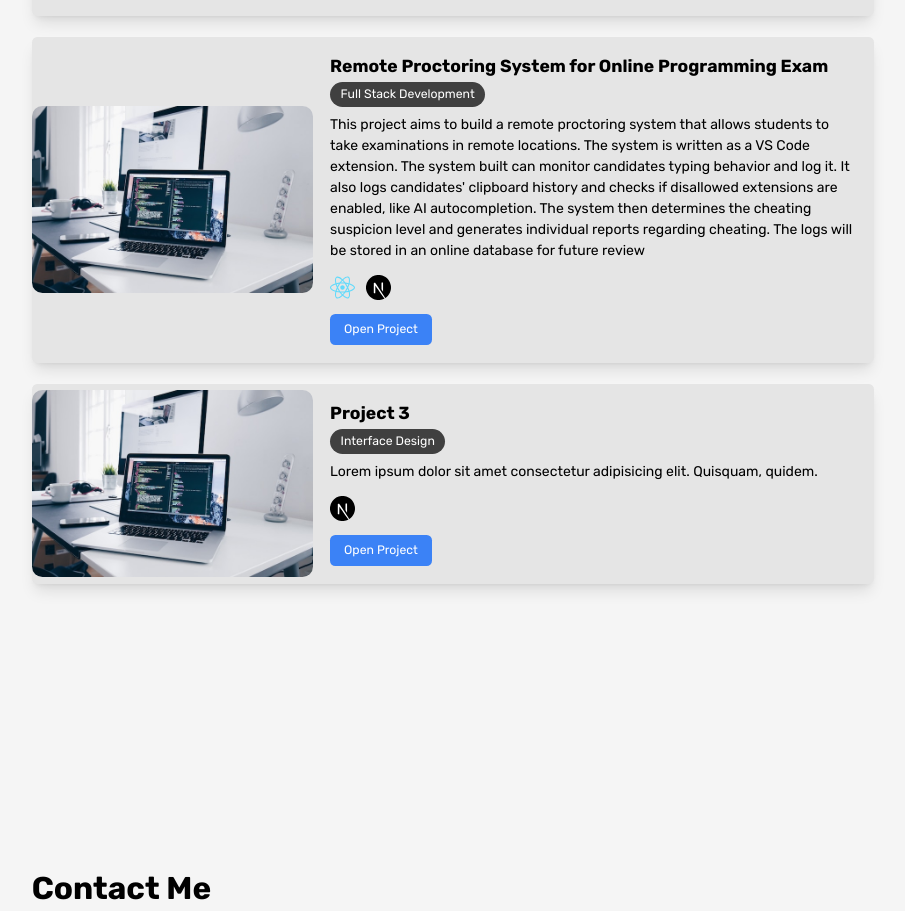
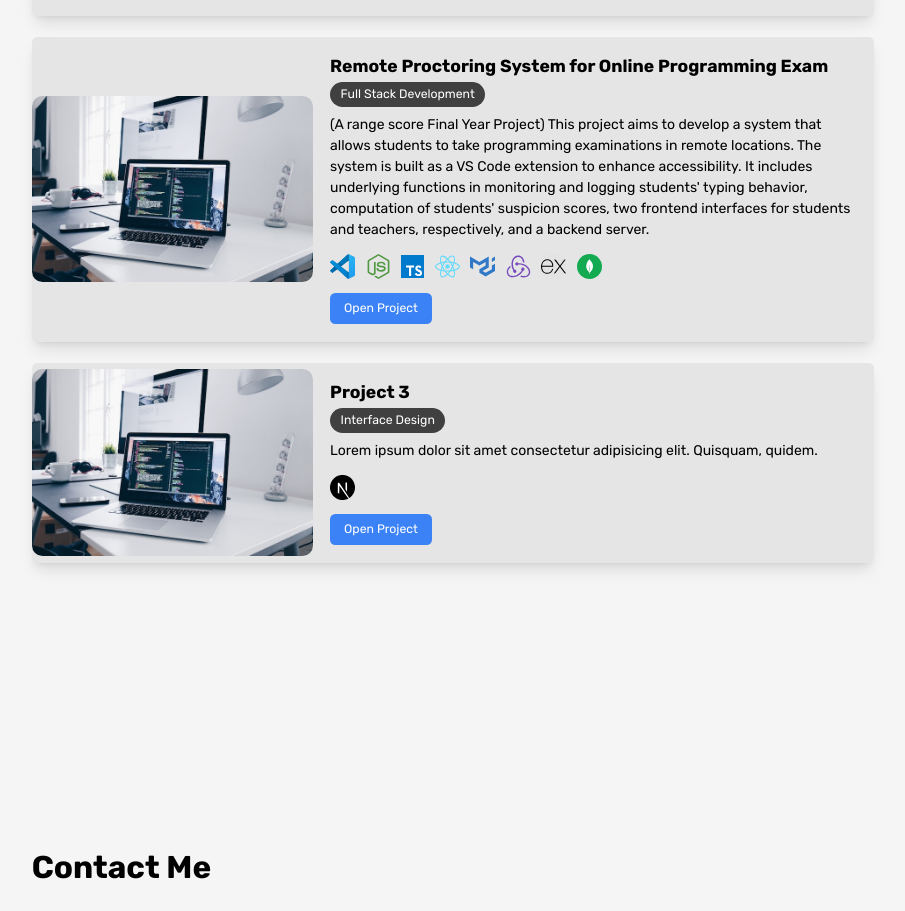
Before and after one commit to avgrpg/personal-profile-website, a Next.js app: page / in a window 1280 px wide. Shown: the part 2220-3131 px from the top of the page, without its empty margins (187-1092 px from the left). Built offline with nearby package versions, Linux system fonts and the light colour scheme.

Commit message:
project update

```diff
--- a/app/(shared)/Icon.tsx
+++ b/app/(shared)/Icon.tsx
@@ -302,3 +302,172 @@ export const DownIcon = (props: SVGProps<SVGSVGElement>) => (
     <path d="M2 334.5c-3.8 8.8-2 19 4.6 26l136 144c4.5 4.8 10.8 7.5 17.4 7.5s12.9-2.7 17.4-7.5l136-144c6.6-7 8.4-17.2 4.6-26S305.5 320 296 320h-72V32c0-17.7-14.3-32-32-32h-64c-17.7 0-32 14.3-32 32v288H24c-9.6 0-18.2 5.7-22 14.5z" />
   </svg>
 )
+
+export const VSCodeIcon = (props: SVGProps<SVGSVGElement>) => (
+  <svg
+    xmlns="http://www.w3.org/2000/svg"
+    fill="none"
+    viewBox="0 0 100 100"
+    {...props}
+  >
+    <mask
+      id="a"
+      width={100}
+      height={100}
+      x={0}
+      y={0}
+      mask-type="alpha"
+      maskUnits="userSpaceOnUse"
+    >
+      <path
+        fill="#fff"
+        fillRule="evenodd"
+        d="M70.912 99.317a6.223 6.223 0 0 0 4.96-.19l20.589-9.907A6.25 6.25 0 0 0 100 83.587V16.413a6.25 6.25 0 0 0-3.54-5.632L75.874.874a6.226 6.226 0 0 0-7.104 1.21L29.355 38.04 12.187 25.01a4.162 4.162 0 0 0-5.318.236l-5.506 5.009a4.168 4.168 0 0 0-.004 6.162L16.247 50 1.36 63.583a4.168 4.168 0 0 0 .004 6.162l5.506 5.01a4.162 4.162 0 0 0 5.318.236l17.168-13.032L68.77 97.917a6.217 6.217 0 0 0 2.143 1.4ZM75.015 27.3 45.11 50l29.906 22.701V27.3Z"
+        clipRule="evenodd"
+      />
+    </mask>
+    <g mask="url(#a)">
+      <path
+        fill="#0065A9"
+        d="M96.461 10.796 75.857.876a6.23 6.23 0 0 0-7.107 1.207l-67.451 61.5a4.167 4.167 0 0 0 .004 6.162l5.51 5.009a4.167 4.167 0 0 0 5.32.236l81.228-61.62c2.725-2.067 6.639-.124 6.639 3.297v-.24a6.25 6.25 0 0 0-3.539-5.63Z"
+      />
+      <g filter="url(#b)">
+        <path
+          fill="#007ACC"
+          d="m96.461 89.204-20.604 9.92a6.229 6.229 0 0 1-7.107-1.207l-67.451-61.5a4.167 4.167 0 0 1 .004-6.162l5.51-5.009a4.167 4.167 0 0 1 5.32-.236l81.228 61.62c2.725 2.067 6.639.124 6.639-3.297v.24a6.25 6.25 0 0 1-3.539 5.63Z"
+        />
+      </g>
+      <g filter="url(#c)">
+        <path
+          fill="#1F9CF0"
+          d="M75.858 99.126a6.232 6.232 0 0 1-7.108-1.21c2.306 2.307 6.25.674 6.25-2.588V4.672c0-3.262-3.944-4.895-6.25-2.589a6.232 6.232 0 0 1 7.108-1.21l20.6 9.908A6.25 6.25 0 0 1 100 16.413v67.174a6.25 6.25 0 0 1-3.541 5.633l-20.601 9.906Z"
+        />
+      </g>
+      <path
+        fill="url(#d)"
+        fillRule="evenodd"
+        d="M70.851 99.317a6.224 6.224 0 0 0 4.96-.19L96.4 89.22a6.25 6.25 0 0 0 3.54-5.633V16.413a6.25 6.25 0 0 0-3.54-5.632L75.812.874a6.226 6.226 0 0 0-7.104 1.21L29.294 38.04 12.126 25.01a4.162 4.162 0 0 0-5.317.236l-5.507 5.009a4.168 4.168 0 0 0-.004 6.162L16.186 50 1.298 63.583a4.168 4.168 0 0 0 .004 6.162l5.507 5.009a4.162 4.162 0 0 0 5.317.236L29.294 61.96l39.414 35.958a6.218 6.218 0 0 0 2.143 1.4ZM74.954 27.3 45.048 50l29.906 22.701V27.3Z"
+        clipRule="evenodd"
+        opacity={0.25}
+        style={{
+          mixBlendMode: "overlay",
+        }}
+      />
+    </g>
+    <defs>
+      <filter
+        id="b"
+        width={116.727}
+        height={92.246}
+        x={-8.394}
+        y={15.829}
+        colorInterpolationFilters="sRGB"
+        filterUnits="userSpaceOnUse"
+      >
+        <feFlood floodOpacity={0} result="BackgroundImageFix" />
+        <feColorMatrix
+          in="SourceAlpha"
+          values="0 0 0 0 0 0 0 0 0 0 0 0 0 0 0 0 0 0 127 0"
+        />
+        <feOffset />
+        <feGaussianBlur stdDeviation={4.167} />
+        <feColorMatrix values="0 0 0 0 0 0 0 0 0 0 0 0 0 0 0 0 0 0 0.25 0" />
+        <feBlend
+          in2="BackgroundImageFix"
+          mode="overlay"
+          result="effect1_dropShadow"
+        />
+        <feBlend in="SourceGraphic" in2="effect1_dropShadow" result="shape" />
+      </filter>
+      <filter
+        id="c"
+        width={47.917}
+        height={116.151}
+        x={60.417}
+        y={-8.076}
+        colorInterpolationFilters="sRGB"
+        filterUnits="userSpaceOnUse"
+      >
+        <feFlood floodOpacity={0} result="BackgroundImageFix" />
+        <feColorMatrix
+          in="SourceAlpha"
+          values="0 0 0 0 0 0 0 0 0 0 0 0 0 0 0 0 0 0 127 0"
+        />
+        <feOffset />
+        <feGaussianBlur stdDeviation={4.167} />
+        <feColorMatrix values="0 0 0 0 0 0 0 0 0 0 0 0 0 0 0 0 0 0 0.25 0" />
+        <feBlend
+          in2="BackgroundImageFix"
+          mode="overlay"
+          result="effect1_dropShadow"
+        />
+        <feBlend in="SourceGraphic" in2="effect1_dropShadow" result="shape" />
+      </filter>
+      <linearGradient
+        id="d"
+        x1={49.939}
+        x2={49.939}
+        y1={0.258}
+        y2={99.742}
+        gradientUnits="userSpaceOnUse"
+      >
+        <stop stopColor="#fff" />
+        <stop offset={1} stopColor="#fff" stopOpacity={0} />
+      </linearGradient>
+    </defs>
+  </svg>
+)
+
+export const MongoIcon = (props: SVGProps<SVGSVGElement>) => (
+  <svg
+    xmlns="http://www.w3.org/2000/svg"
+    width={800}
+    height={800}
+    viewBox="0 0 1024 1024"
+    {...props}
+  >
+    <circle
+      cx={512}
+      cy={512}
+      r={512}
+      style={{
+        fill: "#13aa52",
+      }}
+    />
+    <path
+      d="M648.86 449.44c-32.34-142.73-108.77-189.66-117-207.59-9-12.65-18.12-35.15-18.12-35.15-.15-.38-.39-1.05-.67-1.7-.93 12.65-1.41 17.53-13.37 30.29-18.52 14.48-113.54 94.21-121.27 256.37-7.21 151.24 109.25 241.36 125 252.85l1.79 1.27v-.11c.1.76 5 36 8.44 73.34H526a726.68 726.68 0 0 1 13-78.53l1-.65a204.48 204.48 0 0 0 20.11-16.45l.72-.65c33.48-30.93 93.67-102.47 93.08-216.53a347.07 347.07 0 0 0-5.05-56.76zM512.35 659.12s0-212.12 7-212.08c5.46 0 12.53 273.61 12.53 273.61-9.72-1.17-19.53-45.03-19.53-61.53z"
+      style={{
+        fill: "#fff",
+      }}
+    />
+  </svg>
+)
+
+export const ExpressJSIcon = (props: SVGProps<SVGSVGElement>) => (
+  <svg
+    xmlns="http://www.w3.org/2000/svg"
+    width={64}
+    height={64}
+    viewBox="0 0 32 32"
+    {...props}
+  >
+    <circle cx="16" cy="16" r="18" fill="#e3e3e3" />
+    <path d="M32 24.795c-1.164.296-1.884.013-2.53-.957l-4.594-6.356-.664-.88-5.365 7.257c-.613.873-1.256 1.253-2.4.944l6.87-9.222-6.396-8.33c1.1-.214 1.86-.105 2.535.88l4.765 6.435 4.8-6.4c.615-.873 1.276-1.205 2.38-.883l-2.48 3.288-3.36 4.375c-.4.5-.345.842.023 1.325L32 24.795zM.008 15.427l.562-2.764C2.1 7.193 8.37 4.92 12.694 8.3c2.527 1.988 3.155 4.8 3.03 7.95H1.48c-.214 5.67 3.867 9.092 9.07 7.346 1.825-.613 2.9-2.042 3.438-3.83.273-.896.725-1.036 1.567-.78-.43 2.236-1.4 4.104-3.45 5.273-3.063 1.75-7.435 1.184-9.735-1.248C1 21.6.434 19.812.18 17.9c-.04-.316-.12-.617-.18-.92q.008-.776.008-1.552zm1.498-.38h12.872c-.084-4.1-2.637-7.012-6.126-7.037-3.83-.03-6.58 2.813-6.746 7.037z" />
+  </svg>
+)
+
+export const ReduxIcon = (props: SVGProps<SVGSVGElement>) => (
+  <svg
+    xmlns="http://www.w3.org/2000/svg"
+    width={800}
+    height={800}
+    fill="none"
+    viewBox="0 0 32 32"
+    {...props}
+  >
+    <path
+      fill="#764ABC"
+      d="M21.787 21.556a2.114 2.114 0 0 0 1.909-2.177c-.039-1.126-.993-2.027-2.138-2.027h-.077a2.115 2.115 0 0 0-2.061 2.177c.038.563.267 1.051.61 1.389-1.297 2.515-3.283 4.354-6.26 5.893-2.024 1.05-4.123 1.426-6.223 1.163-1.718-.225-3.054-.976-3.894-2.214-1.222-1.84-1.336-3.829-.305-5.818.725-1.426 1.87-2.477 2.596-3.003a19.962 19.962 0 0 1-.497-1.914c-5.535 3.941-4.963 9.27-3.283 11.786 1.26 1.876 3.818 3.04 6.643 3.04.763 0 1.527-.075 2.29-.263 4.887-.938 8.59-3.79 10.69-8.032Zm6.719-4.654c-2.901-3.34-7.177-5.18-12.064-5.18h-.61a2.102 2.102 0 0 0-1.871-1.126h-.077a2.115 2.115 0 0 0-2.061 2.177c.038 1.126.992 2.027 2.138 2.027h.076a2.15 2.15 0 0 0 1.87-1.276h.688c2.901 0 5.65.825 8.132 2.44 1.908 1.238 3.283 2.852 4.046 4.804.65 1.576.61 3.115-.076 4.429-1.07 1.989-2.863 3.077-5.23 3.077-1.527 0-2.978-.45-3.742-.788a22.52 22.52 0 0 1-1.718 1.351c1.642.751 3.322 1.164 4.925 1.164 3.665 0 6.376-1.99 7.406-3.979 1.107-2.177 1.031-5.93-1.832-9.12ZM9.112 22.194c.039 1.126.993 2.027 2.138 2.027h.077a2.115 2.115 0 0 0 2.061-2.177c-.038-1.126-.993-2.027-2.138-2.027h-.076c-.076 0-.191 0-.267.037-1.566-2.552-2.215-5.33-1.985-8.332.152-2.252.916-4.204 2.252-5.818 1.107-1.388 3.245-2.064 4.696-2.101 4.046-.076 5.764 4.879 5.879 6.868.496.113 1.336.376 1.909.563-.459-6.08-4.276-9.233-7.941-9.233-3.436 0-6.605 2.44-7.865 6.043-1.756 4.804-.61 9.42 1.527 13.061-.19.263-.305.676-.267 1.089Z"
+    />
+  </svg>
+)
--- a/app/(shared)/Project.tsx
+++ b/app/(shared)/Project.tsx
@@ -4,7 +4,7 @@ import Layout from "../(home)/Layout";
 import Image from "next/image";
 import { AnimatePresence, motion } from "framer-motion";
 import projectImage from "public/projects/christopher-gower-m_HRfLhgABo-unsplash.jpg";
-import { NextJSIcon, ReactIcon, TailwindIcon, TypescriptIcon } from "./Icon";
+import { ExpressJSIcon, MaterialUiIcon, MongoIcon, NextJSIcon, NodeJSIcon, ReactIcon, ReduxIcon, TailwindIcon, TypescriptIcon, VSCodeIcon } from "./Icon";
 import { SelectedPage } from "./types";
 import TechStack from "./TechStack";
 
@@ -55,22 +55,58 @@ const cards = [
     id: 2,
     name: "Remote Proctoring System for Online Programming Exam",
     description:
-      "This project aims to build a remote proctoring system that allows students to take examinations in remote locations. The system is written as a VS Code extension. The system built can monitor candidates typing behavior and log it. It also logs candidates' clipboard history and checks if disallowed extensions are enabled, like AI autocompletion. The system then determines the cheating suspicion level and generates individual reports regarding cheating. The logs will be stored in an online database for future review",
+      "(A range score Final Year Project) This project aims to develop a system that allows students to take programming examinations in remote locations. The system is built as a VS Code extension to enhance accessibility. It includes underlying functions in monitoring and logging students' typing behavior, computation of students' suspicion scores, two frontend interfaces for students and teachers, respectively, and a backend server.",
     furtherDescription:
-      "This project aims to build a remote proctoring system that allows students to take examinations in remote locations. The system is written as a VS Code extension. The system built can monitor candidates typing behavior and log it. It also logs candidates' clipboard history and checks if disallowed extensions are enabled, like AI autocompletion. The system then determines the cheating suspicion level and generates individual reports regarding cheating. The logs will be stored in an online database for future review. The systems also provides information about candidates' cheating suspicion scores, clipboard history, and enabled extensions. It additionally provides a code replay feature, similar to a video player.",
-    link: "https://google.com",
+      "The system is split into three parts: extension core, frontend, and backend. The extension core part is developed with VS Code API, Node.js, and typescript. The frontend interfaces are built using React, Material UI, Redux, and Vite for bundling. For the backend server, Express.js is used to create APIs and provide server routes. MongoDB is used as the backend database. Various technologies like Bcrypt and Jsonwebtoken are also utilized for enhancing server security.",
+    link: "https://github.com/avgrpg/RPS_v2",
     image: projectImage,
     techStack: [
+      {
+        name: "VSCode",
+        icon: <VSCodeIcon width={iconSize} height={iconSize} />,
+        link: "https://code.visualstudio.com/"
+      },
+      {
+        name: "NodeJS",
+        icon: <NodeJSIcon fill="#4f983f" width={iconSize} height={iconSize} />,
+        link: "https://nodejs.org/"
+      },
+      {
+        name: "Typesrcipt",
+        icon: (
+          <TypescriptIcon
+            fill="#3178c6"
+            width={iconSize - 2}
+            height={iconSize - 2}
+          />
+        ),
+        link: "https://www.typescriptlang.org/",
+      },
       {
         name: "React",
         icon: <ReactIcon fill="#61dafb" width={iconSize} height={iconSize} />,
         link: "https://reactjs.org/",
       },
       {
-        name: "NextJS",
-        icon: <NextJSIcon width={iconSize} height={iconSize} />,
-        link: "https://nextjs.org/",
+        name: "MaterialUI",
+        icon: <MaterialUiIcon fill="#3178c6" width={iconSize} height={iconSize} />,
+        link: "https://material-ui.com/",
       },
+      {
+        name: "Redux",
+        icon: <ReduxIcon fill="#3178c6" width={iconSize} height={iconSize} />,
+        link: "https://redux.js.org/"
+      },
+      {
+        name: "ExpressJS",
+        icon: <ExpressJSIcon width={iconSize} height={iconSize} />,
+        link: "https://expressjs.com/"
+      },
+      {
+        name: "MongoDB",
+        icon: <MongoIcon width={iconSize} height={iconSize} />,
+        link: "https://www.mongodb.com/",
+      }
     ],
     type: "Full Stack Development"
   },
```
Also changed, not shown: app/(home)/HomePage.tsx (+3 -4 lines).
